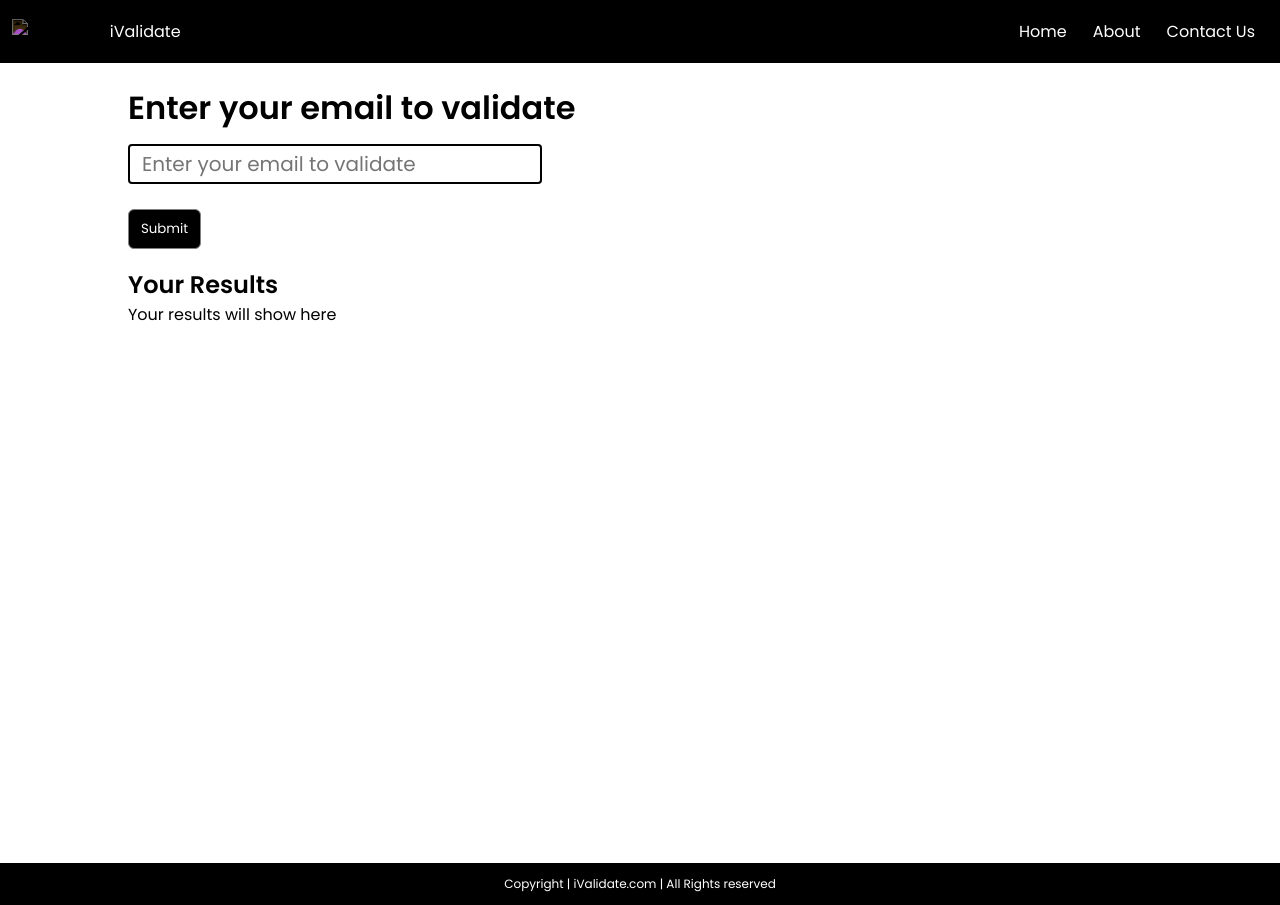
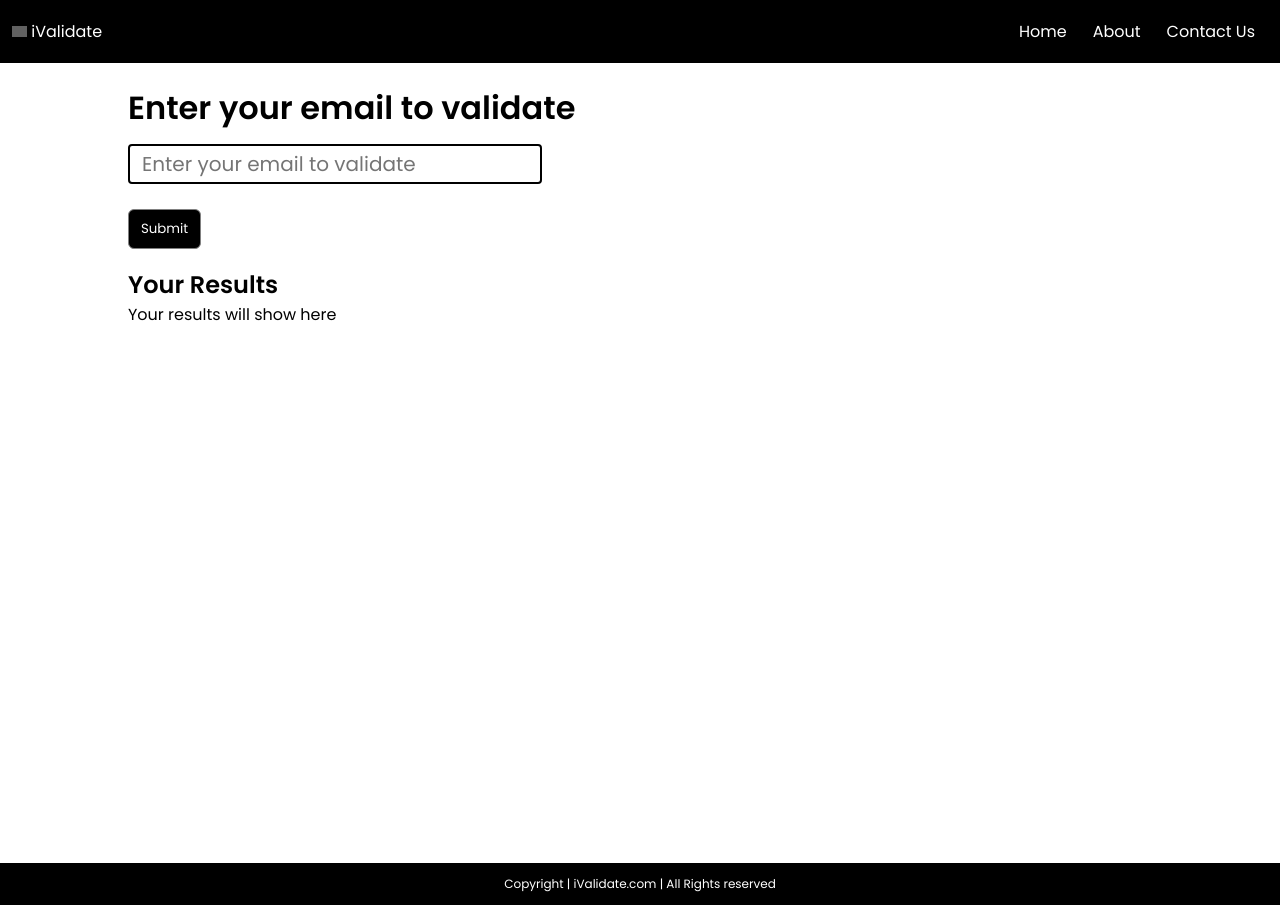
Before and after one commit to nikhil131416/email_validator, a plain HTML site: page index.html in a window 1280 px wide. Drawn offline with Linux system fonts and the light colour scheme; grey boxes are pictures that could not be loaded.

Commit message:
Update index.html

```diff
--- a/index.html
+++ b/index.html
@@ -13,7 +13,7 @@
     <header>
         <nav>
             <div class="logo">
-                <img src="img/email.svg" alt="email svg">
+                <img src="https://raw.githubusercontent.com/CodeWithHarry/email-validator/aad634a0688f30858719f20f4ce38e810a2c117f/img/email.svg" alt="email svg">
                <span>iValidate</span></div>
             <ul>
                 <li><a href="/">Home</a></li>
```
